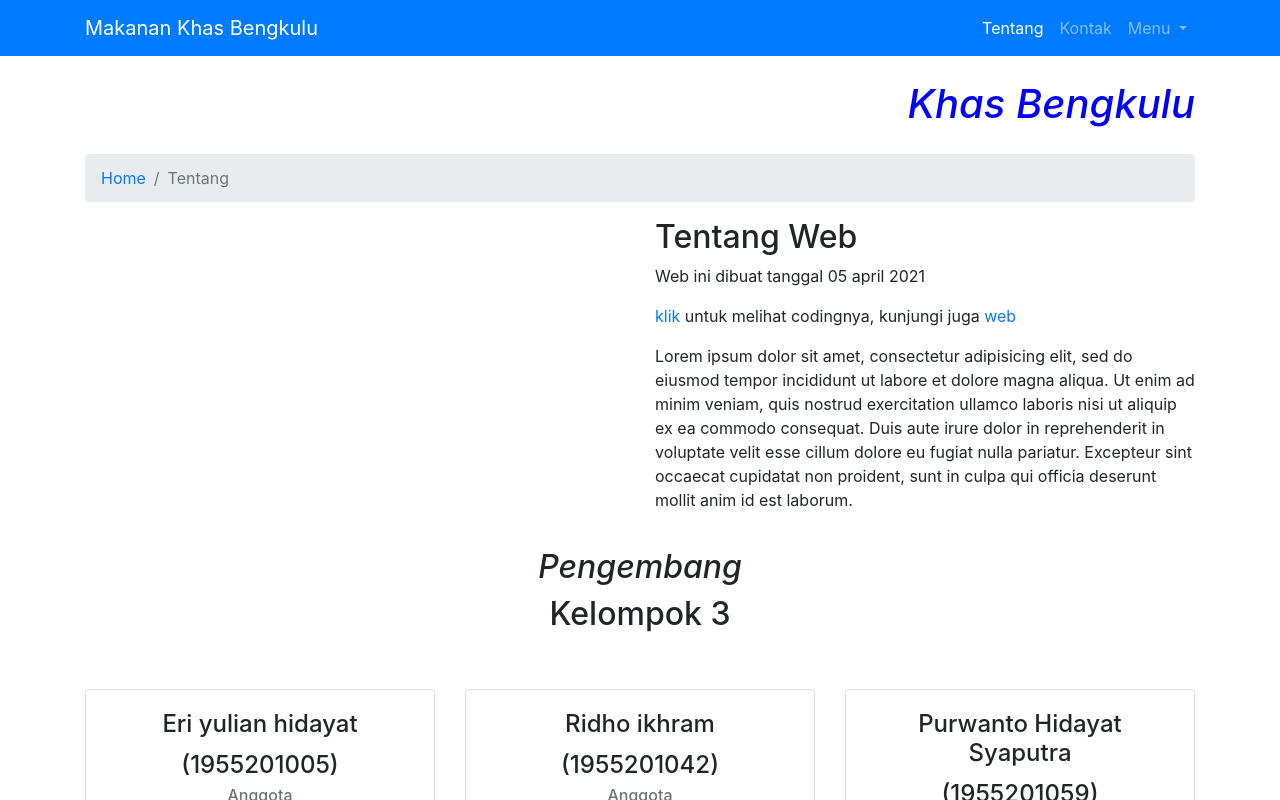
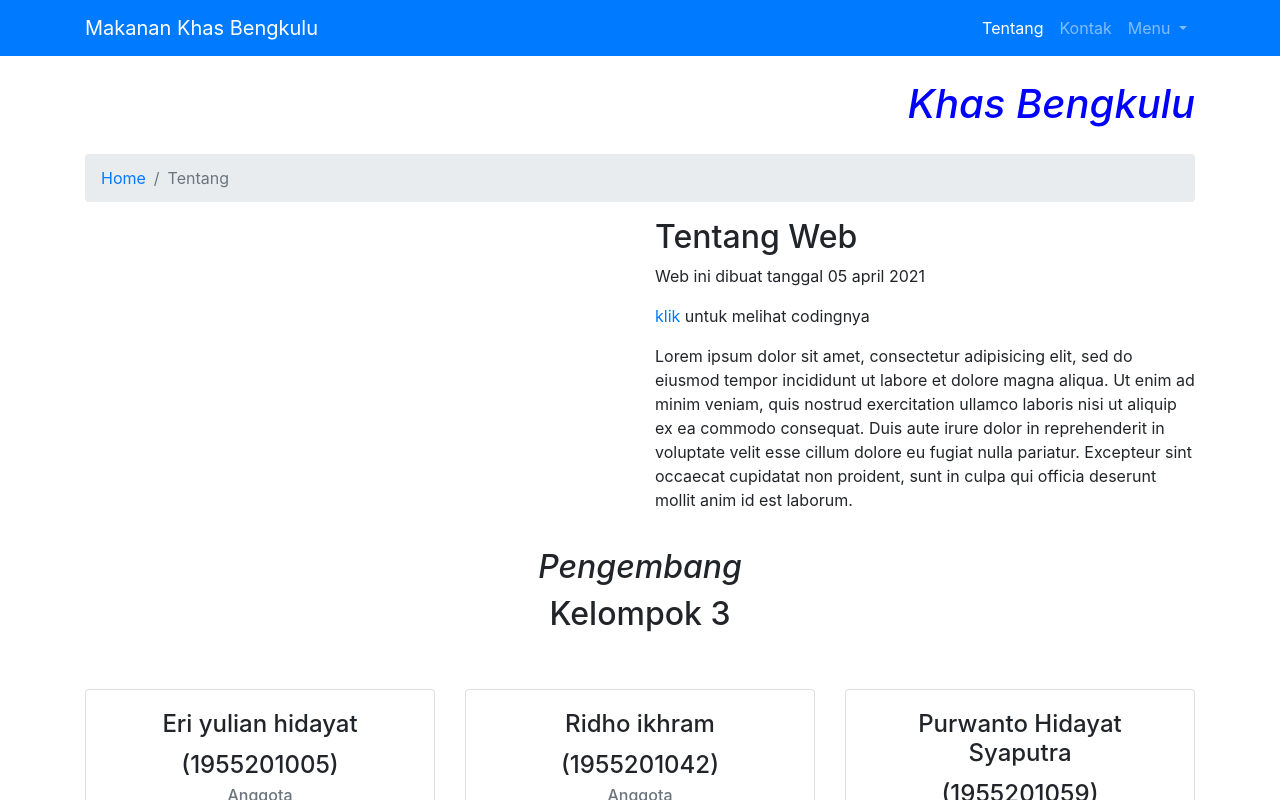
Before and after one commit to khasbengkulu/dunia, a website: page about.html in a window 1280 px wide. Shown: the top 800 px of the page. Drawn offline with Linux system fonts and the light colour scheme.

Commit message:
Update about.html

```diff
--- a/about.html
+++ b/about.html
@@ -70,7 +70,7 @@
       <div class="col-lg-6">
         <h2>Tentang Web </h2>
         <p> Web ini dibuat tanggal 05 april 2021</p>
-        <P> <a href="https://github.com/khasbengkulu/dunia"> klik </a> untuk melihat codingnya, kunjungi juga  <a href="http://khasbengkulu.atwebpages.com">web</a></p>
+        <P> <a href="https://github.com/khasbengkulu/dunia"> klik </a> untuk melihat codingnya</p>
         <p> Lorem ipsum dolor sit amet, consectetur adipisicing elit, sed do eiusmod
         tempor incididunt ut labore et dolore magna aliqua. Ut enim ad minim veniam,
         quis nostrud exercitation ullamco laboris nisi ut aliquip ex ea commodo
```
